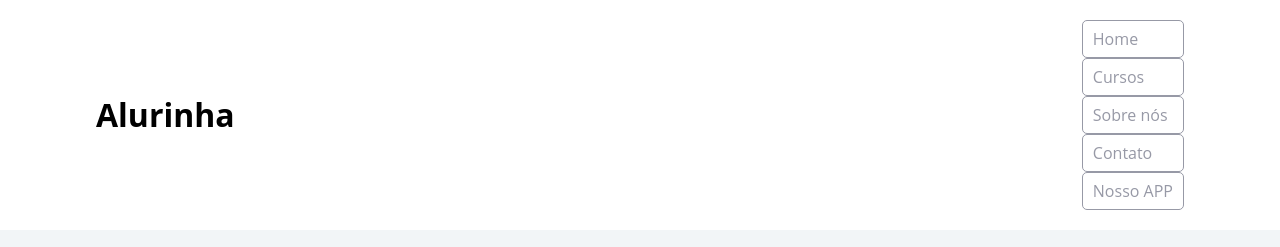
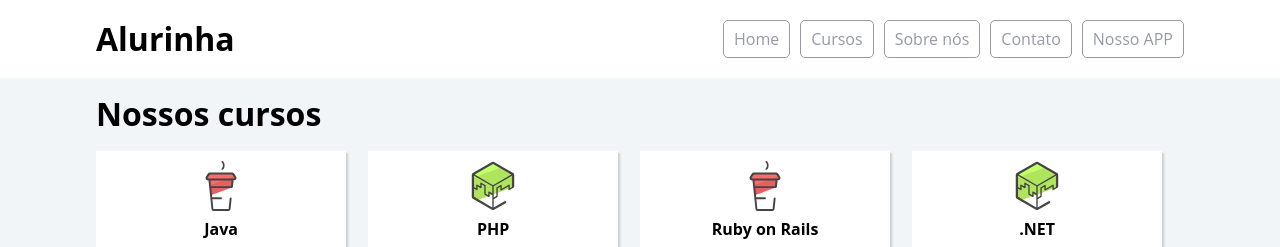
Before and after one commit to MarcelonShaw/alurinha-elementos-com-flexbox-Alura, a plain HTML site: page index.html in a window 1280 px wide. Shown: the top 247 px of the page. Drawn offline with Linux system fonts and the light colour scheme.

Commit message:
Update flexbox.css

```diff
--- a/css/flexbox.css
+++ b/css/flexbox.css
@@ -4,7 +4,7 @@
     justify-content: space-between;
 }
 
-/* .cabecalhoPrincipal-nav {
+.cabecalhoPrincipal-nav {
     display: flex;
 }
 
@@ -72,4 +72,4 @@
 
 .conteudoPrincipal-cursos-link:nth-child(4n+1) {
     margin-left: 0;
-} */
+}
```
